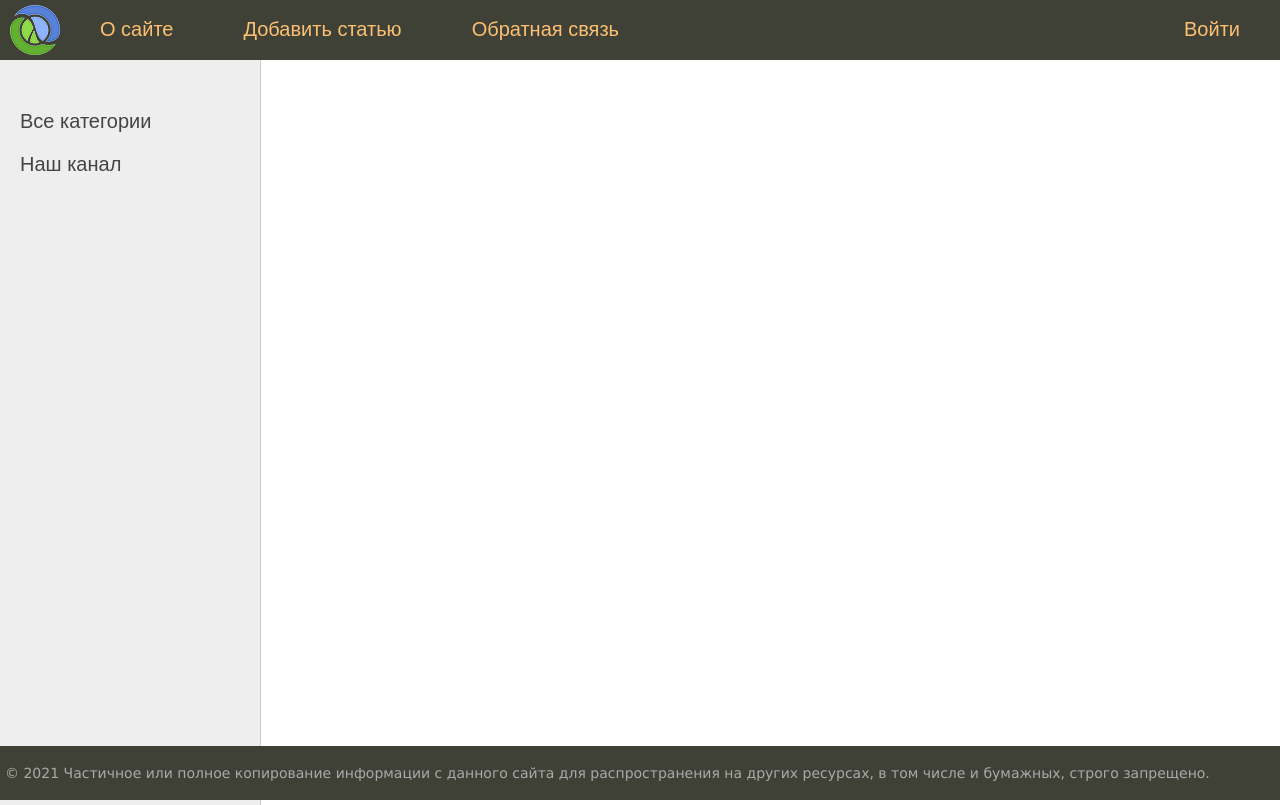
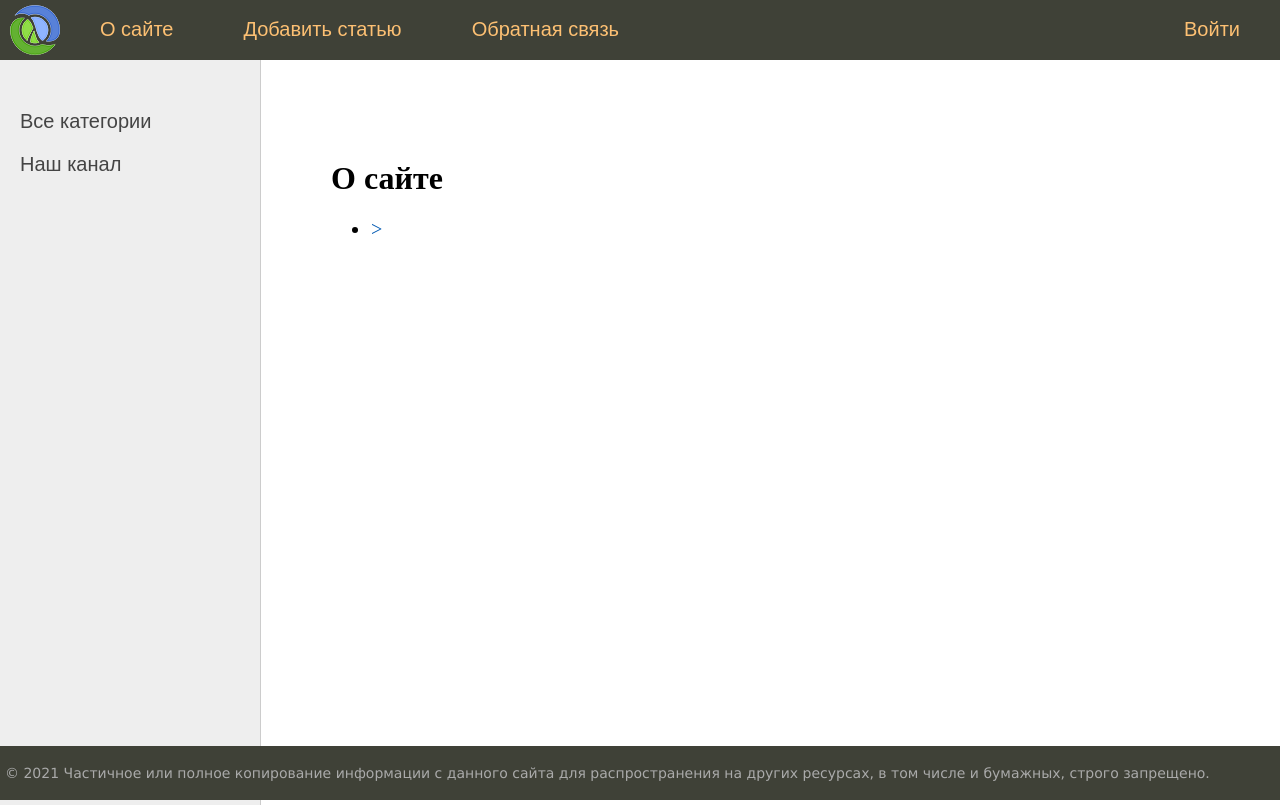
Before and after one commit to AseevAlexandr/pet_project, a Django app: page /about/ in a window 1280 px wide. Shown: the top 805 px of the page. Run offline with Django 5.2, Linux system fonts and the light colour scheme; data comes from the database, SQL or seed files in the repository.

Commit message:
17 video

```diff
--- a/coolsite/women/templates/women/about.html
+++ b/coolsite/women/templates/women/about.html
@@ -1,16 +1,6 @@
 {% extends 'women/base.html' %}
 
 {% block content %}
-<ul class="list-articles">
-    {% for p in posts %}
-        <li><h2>{{p.title}}</h2>
-    {% autoescape off %}
-    <p>{{p.content|linebreaks}}</p>
-    {% endautoescape %}
+<h1>{{title}}</h1>
 
-        <div class="clear"></div>
-        <p class="link-read-post"><a href="#">Читать пост </a></p>
-        </li>
-    {% endfor %}
-</ul>
 {% endblock %}
--- a/coolsite/women/templates/women/base.html
+++ b/coolsite/women/templates/women/base.html
@@ -66,6 +66,34 @@
 	<div class="content-text">
 {% block content %}
 {% endblock %}
+{% if page_obj.has_other_pages %}
+<nav class="list-pages">
+    <ul>
+{% if page_obj.has_previous %}
+<li class="page-num">
+	<a href="?page={{ page_obj.previous_page_number }}">&lt;</a>
+</li>
+{% endif %}
+
+        {% for p in paginator.page_range %}
+		{% if page_obj.number == p %}
+        <li class="page-num page-num-selected">{{ p }}</li>
+		{% elif p >= page_obj.number|add:-2 and p <= page_obj.number|add:2  %}
+        <li class="page-num">
+            <a href="?page={{ p }}">{{ p }}</a>
+        </li>
+		{% endif %}
+        {% endfor %}
+
+{% if page_obj.has_next %}
+<li class="page-num">
+	<a href="?page={{ page_obj.next_page_number }}">&gt;</a>
+</li>
+{% endif %}
+
+    </ul>
+</nav>
+{% endif %}
 	</div>
 <!-- Конец блока контента -->
 
--- a/coolsite/women/utils.py
+++ b/coolsite/women/utils.py
@@ -11,6 +11,8 @@ menu = [
 
 
 class DataMixin:
+    paginate_by = 3
+
     def get_user_context(self, **kwargs):
         context = kwargs
         cats = Category.objects.annotate(Count('women'))
--- a/coolsite/women/views.py
+++ b/coolsite/women/views.py
@@ -1,5 +1,6 @@
 from django.contrib.auth.decorators import login_required
 from django.contrib.auth.mixins import LoginRequiredMixin
+from django.core.paginator import Paginator
 from django.http import HttpResponse, HttpResponseNotFound, Http404
 from django.shortcuts import render, redirect, get_object_or_404
 from django.urls import reverse_lazy
@@ -29,7 +30,12 @@ class WomenHome(DataMixin, ListView):
 
 
 def about(requests):
-    return render(requests, 'women/about.html', {'menu': menu, 'title': 'О сайте'})
+    contact_list = Women.objects.all()
+    paginator = Paginator(contact_list,3)
+
+    page_number = requests.GET.get('page')
+    page_obj = paginator.get_page(page_number)
+    return render(requests, 'women/about.html', {'page_obj': page_obj, 'menu': menu, 'title': 'О сайте'})
 
 
 class AddPage(LoginRequiredMixin, DataMixin, CreateView):
```
